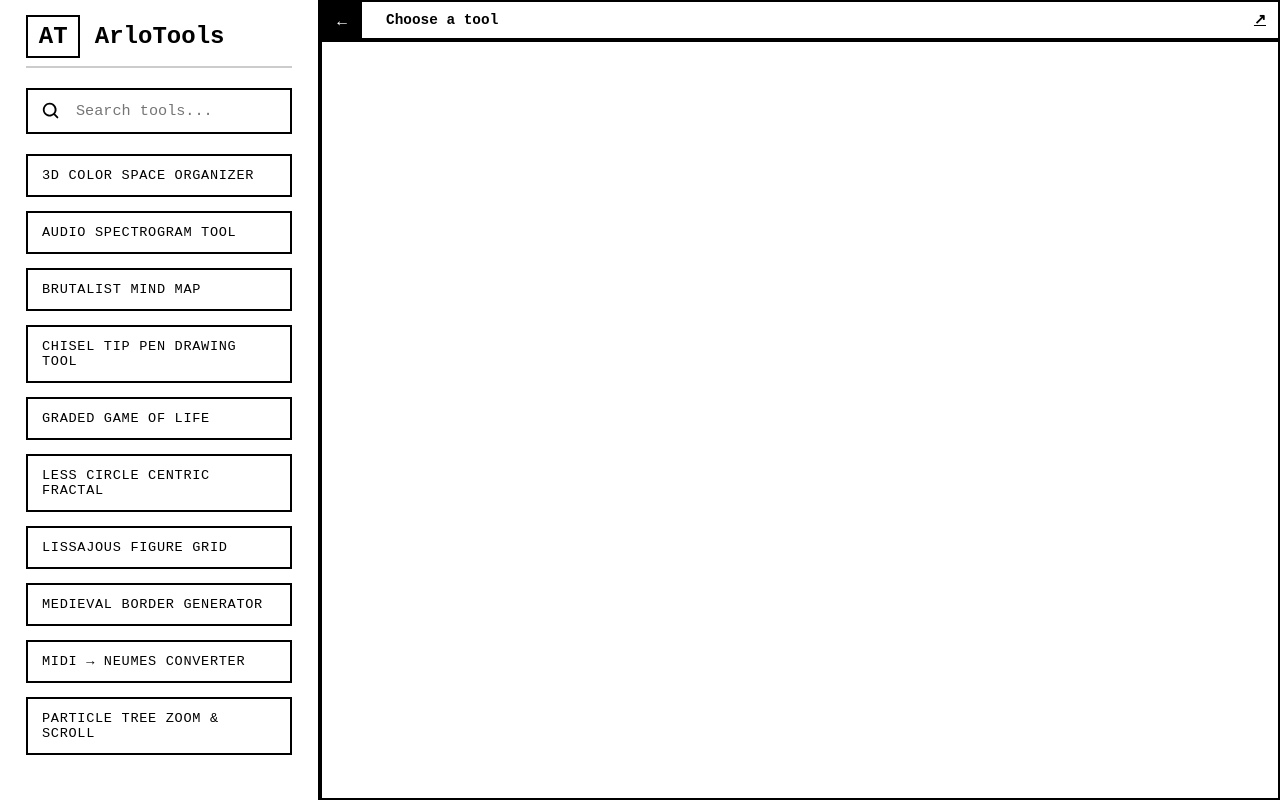
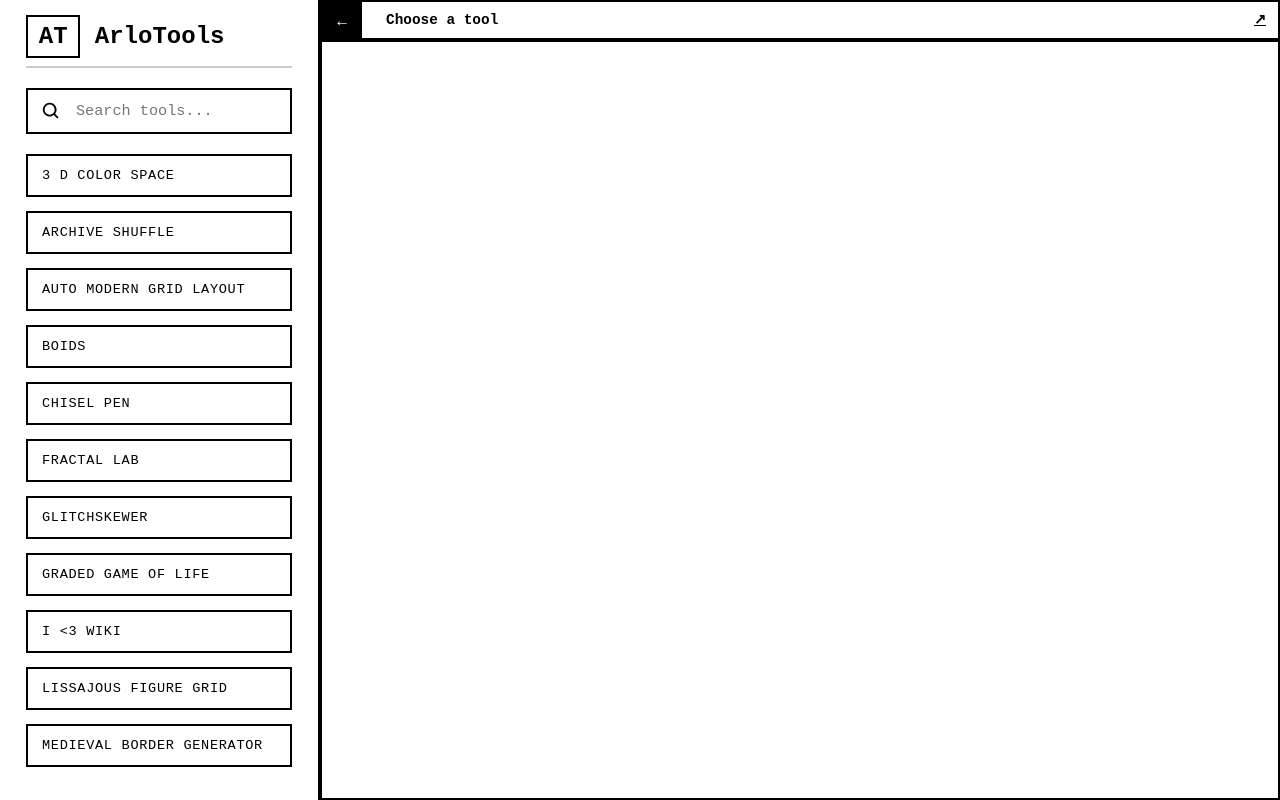
Before and after one commit to BitByBitBot/ArloTools, a plain HTML site: page index.html in a window 1280 px wide. Drawn offline with Linux system fonts and the light colour scheme.

Commit message:
Add files via upload

```diff
--- a/index.html
+++ b/index.html
@@ -199,28 +199,14 @@
       <div class="frame-container">
         <iframe id="tool-frame" title="Selected tool" hidden></iframe>
       </div>
+      <!-- Load the generated tool manifest script. This defines window.toolManifest. -->
+      <script src="tool-manifest.js"></script>
     </main>
   </div>
   <script>
-    document.addEventListener("DOMContentLoaded", () => {
-      const tools = [
-        { name: "3D Color Space Organizer", file: "3_d_color_space_organizer_collapsible_legend_updated_html.html" },
-        { name: "Audio Spectrogram Tool", file: "audio_spectrogram_tool.html" },
-        { name: "Brutalist Mind Map", file: "brutalist_mind_map_scaled.html" },
-        { name: "Chisel Tip Pen Drawing Tool", file: "chisel_pen.html" },
-        { name: "Graded Game of Life", file: "graded_game_of_life.html" },
-        { name: "Less Circle Centric Fractal", file: "less-circle-centric-fractal (1).html" },
-        { name: "Lissajous Figure Grid", file: "lissajous_figure_grid.html" },
-        { name: "Medieval Border Generator", file: "medieval_border_generator_geometric_tiling_v_2.html" },
-        { name: "MIDI → Neumes Converter", file: "midi_→_neumes_converter_single_file_html.html" },
-        { name: "Particle Tree Zoom & Scroll", file: "particle_tree_zoom_scroll.html" },
-        { name: "Pixel Row Glitcher", file: "pixel_row_glitcher.html" },
-        { name: "Random I Heart", file: "random_i_heart.html" },
-        { name: "Recursive Vector Fractal Lab", file: "recursive_vector_fractal_lab_standalone_html (2).html" },
-        { name: "Spectrogram Glitch Posteﬀects", file: "spectrogram_glitch_posteffects (1).html" },
-        { name: "Square Tiling Tool", file: "square_tiling_tool_svg_import_export.html" },
-        { name: "Boid Simulator", file: "boid_simulator.html" },
-      ];
+    document.addEventListener("DOMContentLoaded", async () => {
+      // Pull the list of tools from the generated manifest script. The script assigns an array to window.toolManifest.
+      const tools = Array.isArray(window.toolManifest) ? window.toolManifest : [];
 
       const toolList = document.getElementById("tool-list");
       const searchInput = document.getElementById("search");
--- /dev/null
+++ b/tool-manifest.js
@@ -0,0 +1,70 @@
+window.toolManifest = [
+  {
+    "name": "3 D Color Space",
+    "file": "arlo_tools_repo/3_d_color_space.html"
+  },
+  {
+    "name": "Archive Shuffle",
+    "file": "arlo_tools_repo/archive_shuffle.html"
+  },
+  {
+    "name": "Auto Modern Grid Layout",
+    "file": "arlo_tools_repo/auto_modern_grid_layout.html"
+  },
+  {
+    "name": "Boids",
+    "file": "arlo_tools_repo/boids.html"
+  },
+  {
+    "name": "Chisel Pen",
+    "file": "arlo_tools_repo/chisel_pen.html"
+  },
+  {
+    "name": "Fractal Lab",
+    "file": "arlo_tools_repo/Fractal_Lab.html"
+  },
+  {
+    "name": "GlitchSkewer",
+    "file": "arlo_tools_repo/GlitchSkewer.html"
+  },
+  {
+    "name": "Graded Game Of Life",
+    "file": "arlo_tools_repo/graded_game_of_life.html"
+  },
+  {
+    "name": "I <3 WIKI",
+    "file": "arlo_tools_repo/I_<3_WIKI.html"
+  },
+  {
+    "name": "Lissajous Figure Grid",
+    "file": "arlo_tools_repo/lissajous_figure_grid.html"
+  },
+  {
+    "name": "Medieval Border Generator",
+    "file": "arlo_tools_repo/medieval_border_generator.html"
+  },
+  {
+    "name": "Midi → Neumes Converter",
+    "file": "arlo_tools_repo/midi_→_neumes_converter.html"
+  },
+  {
+    "name": "Node Net",
+    "file": "arlo_tools_repo/Node_Net.html"
+  },
+  {
+    "name": "Spectrogram Collage",
+    "file": "arlo_tools_repo/Spectrogram_Collage.html"
+  },
+  {
+    "name": "SpectroJPEG",
+    "file": "arlo_tools_repo/SpectroJPEG.html"
+  },
+  {
+    "name": "Square Tiler",
+    "file": "arlo_tools_repo/square_tiler.html"
+  },
+  {
+    "name": "Tree Generator",
+    "file": "arlo_tools_repo/tree_generator.html"
+  }
+];
```
Also changed, not shown: generate_manifest.js (added, +62 -0 lines), tool-manifest.json (added, +70 -0 lines).
